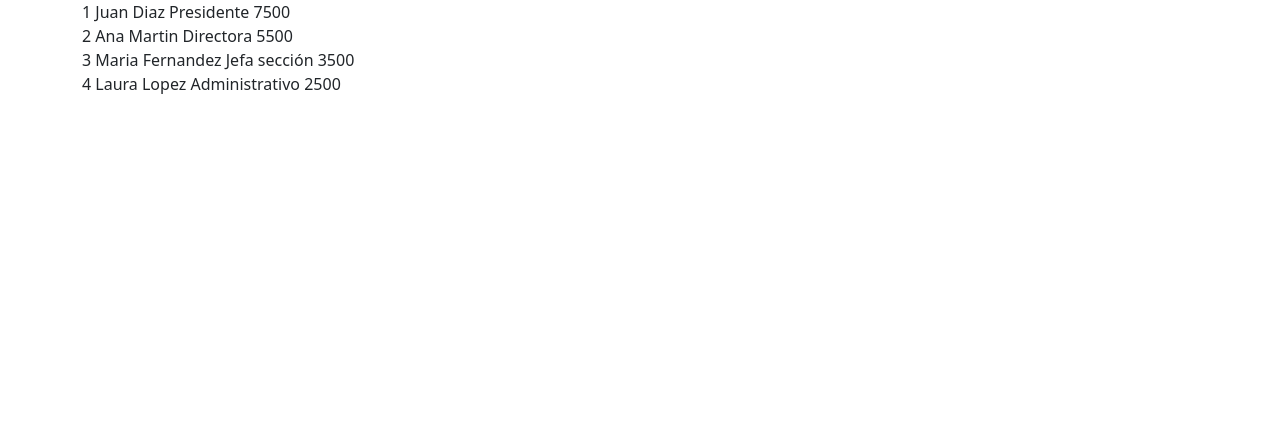
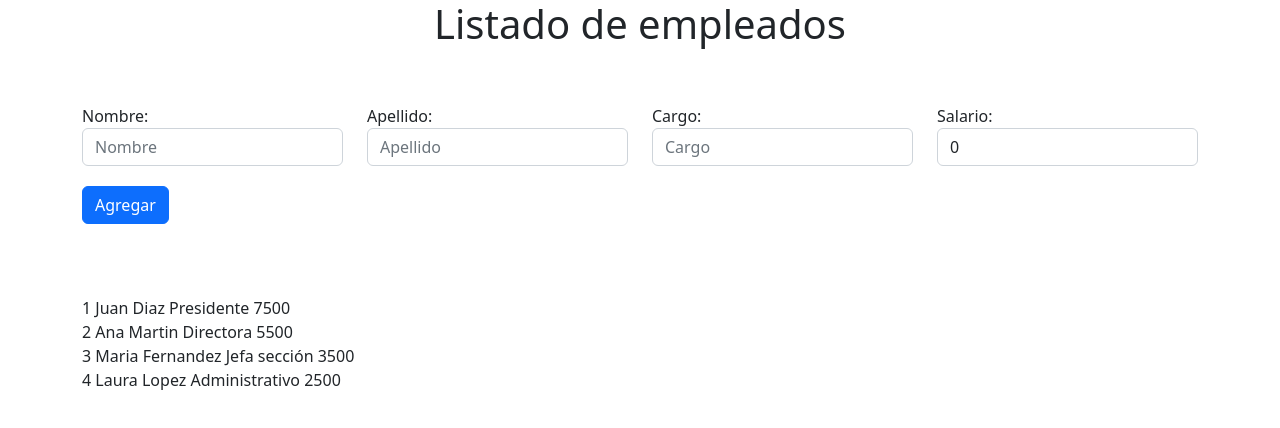
Before and after one commit to Fercho2022/app-empleados, an Angular app: page / in a window 1280 px wide. Shown: the top 428 px of the page. Built offline with nearby package versions, Linux system fonts and the light colour scheme.

Commit message:
Creación de formulario y agregado de un boton, se ingresan valores en los cuadros de textos del formulario y se almacenan en un  arreglo Empleado para luego visualizarlos en la parte inferior luego de apretar el boton.

```diff
--- a/src/app/app.component.html
+++ b/src/app/app.component.html
@@ -1,3 +1,62 @@
+
+<div class="container">
+
+  <div class="col" style="text-align: center;">
+
+    <h1>{{titulo}}</h1>
+
+  </div>
+  <br><br>
+
+  <form class="form-group row">
+
+    <div class="form-group col-md-3">
+
+      <label for="nombre">Nombre:</label>
+
+      <input type="text" name="nombre" id="nombre" placeholder="Nombre" class="form-control" [(ngModel)]="cuadroNombre">
+
+    </div>
+
+    <div class="form-group col-md-3">
+
+      <label for="nombre">Apellido:</label>
+
+      <input type="text" name="apellido" id="apellido" placeholder="Apellido" class="form-control" [(ngModel)]="cuadroApellido">
+
+    </div>
+
+    <div class="form-group col-md-3">
+
+      <label for="cargo">Cargo:</label>
+
+      <input type="text" name="cargo" id="cargo" placeholder="Cargo" class="form-control" [(ngModel)]="cuadroCargo">
+
+    </div>
+
+     <div class="form-group col-md-3">
+
+     <label for="salario">Salario:</label>
+
+      <input type="text" name="salario" id="salario" placeholder="Salario" class="form-control" [(ngModel)]="cuadroSalario">
+
+    </div>
+
+    <div class="col">
+
+        <button type="submit" class="btn btn-primary" (click)="agregarEmpleado()" style="margin-top: 20px ;">Agregar</button>
+
+    </div>
+
+
+  </form>
+
+</div>
+
+<br><br><br>
+
+
+
 <div class="container">
   <div class=""row>
     <div class="col">
--- a/src/app/app.component.ts
+++ b/src/app/app.component.ts
@@ -16,4 +16,18 @@
     new Empleado("Maria", "Fernandez", "Jefa sección", 3500),
     new Empleado("Laura", "Lopez", "Administrativo", 2500),
   ];
+
+  agregarEmpleado(){
+
+    let miEmpleado=new Empleado(this.cuadroNombre, this.cuadroApellido, this.cuadroCargo, this.cuadroSalario)
+    this.empleados.push(miEmpleado);
+
+
+
+  }
+
+  cuadroNombre:string="";
+  cuadroApellido:string="";
+  cuadroCargo:string="";
+  cuadroSalario:number=0;
 }
```
